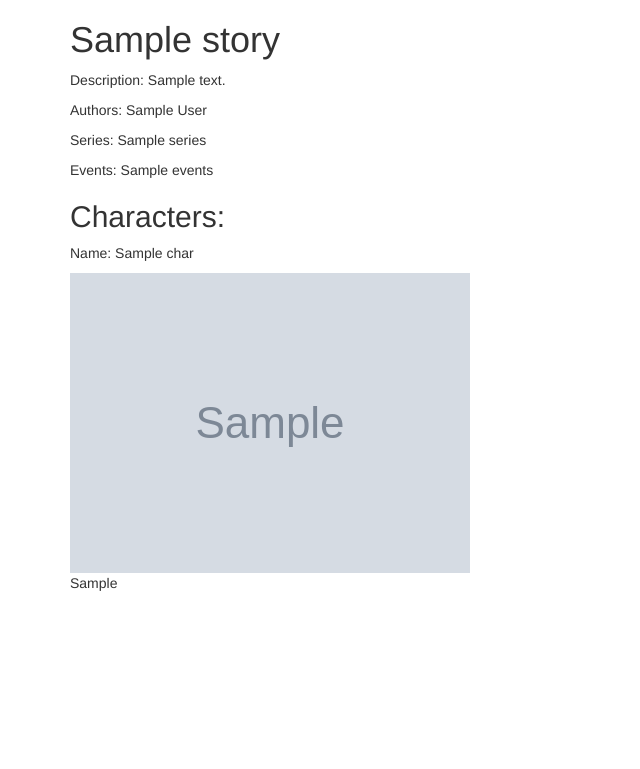
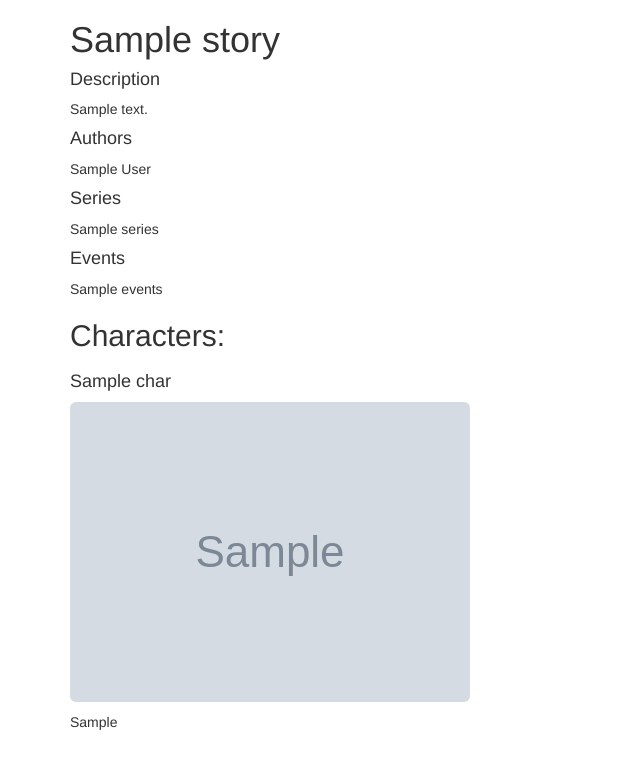
Before and after one commit to rodolfo-s-antunes/marvel-api-test, a Python web app: template marvel-api/templates/story.html in a window 1280 px wide. Shown: the top 769 px of the page, without its empty margins (0-640 px from the left). Run offline with Jinja, Linux system fonts and the light colour scheme; the template is opened without the code that fills it: most values are stand-ins (such as "Sample title", 1, 10 or a date in 2020); grey boxes marked "Sample" are stand-in pictures; some libraries are stand-ins or nearby versions.

Commit message:
Added the bootstrap class to the template HTML file.
The bootstrap grid system is used to control the positioning of images
in the story character listing. Also, containers are used to enhance the
page layout.

```diff
--- a/marvel-api/main.py
+++ b/marvel-api/main.py
@@ -41,6 +41,7 @@ class Main:
         return random.choice(char_stories)
 
     def generateStoryHtml(self, story_id, html_file):
+        print('Generating HTML for Story {}'.format(story_id))
         try:
             raw_data = self.api.getStoryData(story_id)
         except ApiCommunicationError as exc:
--- a/marvel-api/templates/story.html
+++ b/marvel-api/templates/story.html
@@ -1,30 +1,46 @@
 <!DOCTYPE html>
 <html>
   <head>
+  <title>Marvel Story: {{story_data.title}}</title>
   <link rel="stylesheet" href="https://maxcdn.bootstrapcdn.com/bootstrap/3.3.7/css/bootstrap.min.css" integrity="sha384-BVYiiSIFeK1dGmJRAkycuHAHRg32OmUcww7on3RYdg4Va+PmSTsz/K68vbdEjh4u" crossorigin="anonymous">
-  <title>Marvel Story: {{story_data.title}}</title>
+  <style>
+    .vert-center {
+      display: inline-block;
+      vertical-align: middle;
+      float: none;
+    }
+  </style>
   </head>
   <body>
   <div class="container">
     <h1>{{story_data.title}}</h1>
       {% if story_data.description|length > 0 %}
-        <p>Description: {{story_data.description}}</p>
+        <h4>Description</h4>
+        <p>{{story_data.description}}</p>
       {% else %}
+        <h4>Description</h4>
         <p>There is no description provided for this story.</p>
       {% endif %}
       {% if story_data.authors|length > 0 %}
-        <p>Authors: {{story_data.authors}}</p>
+        <h4>Authors</h4>
+        <p>{{story_data.authors}}</p>
       {% endif %}
       {% if story_data.series|length > 0 %}
-        <p>Series: {{story_data.series}}</p>
+        <h4>Series</h4>
+        <p>{{story_data.series}}</p>
       {% endif %}
       {% if story_data.events|length > 0 %}
-        <p>Events: {{story_data.events}}</p>
+        <h4>Events</h4>
+        <p>{{story_data.events}}</p>
       {% endif %}
       <h2>Characters:</h2>
       {% for char in character_data %}
-        <p>Name: {{char.name}}</p>
-        <img src="{{char.image_url}}" />
+      	<div class="row">
+          <div class="col-xs-6">
+            <h4>{{char.name}}</h4>
+            <p><img src="{{char.image_url}}" class="img-rounded img-responsive" /></p>
+          </div>
+        </div>
       {% endfor %}
       <p>{{story_data.attributionHTML}}<p>
     </div>
```
